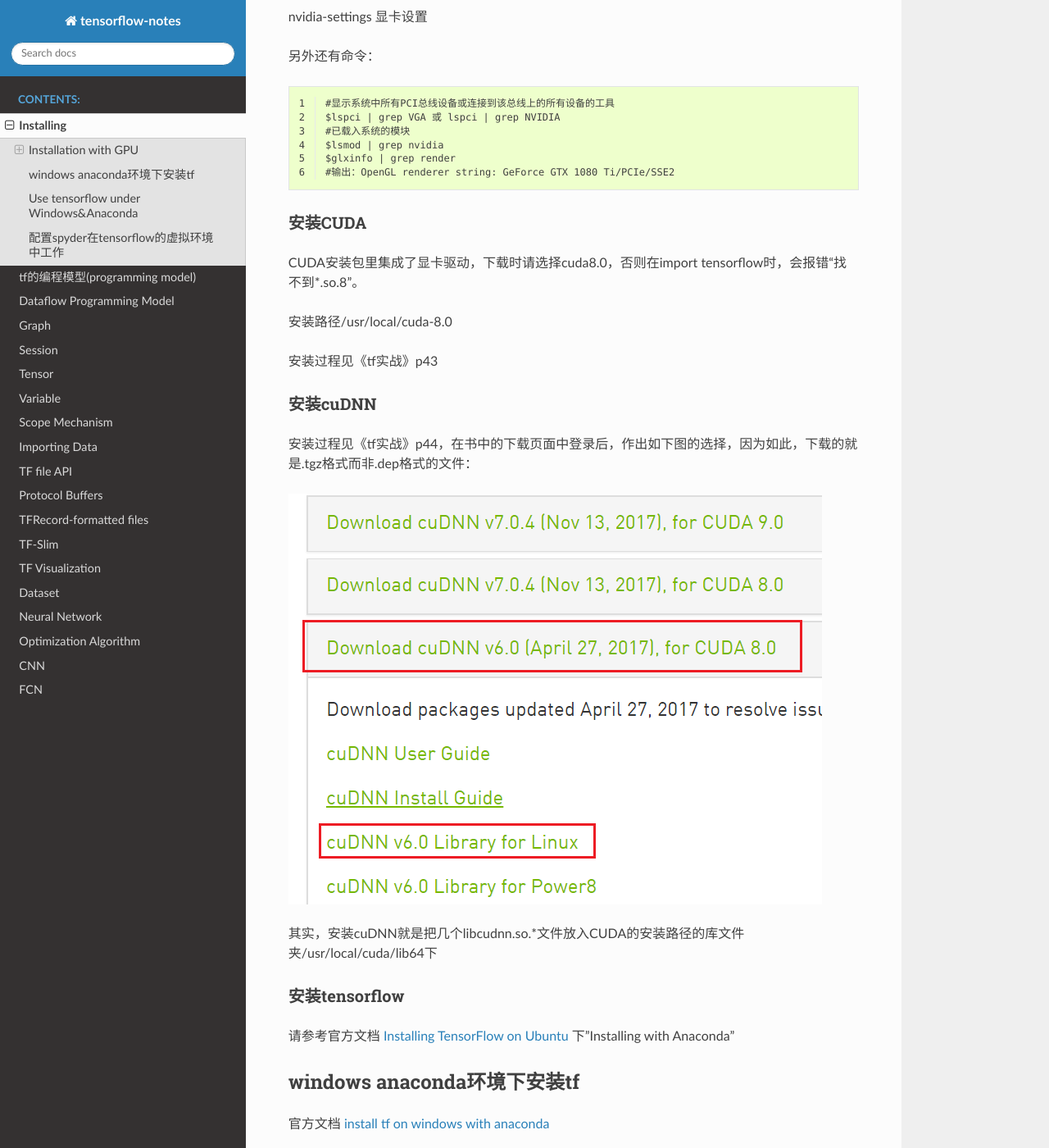
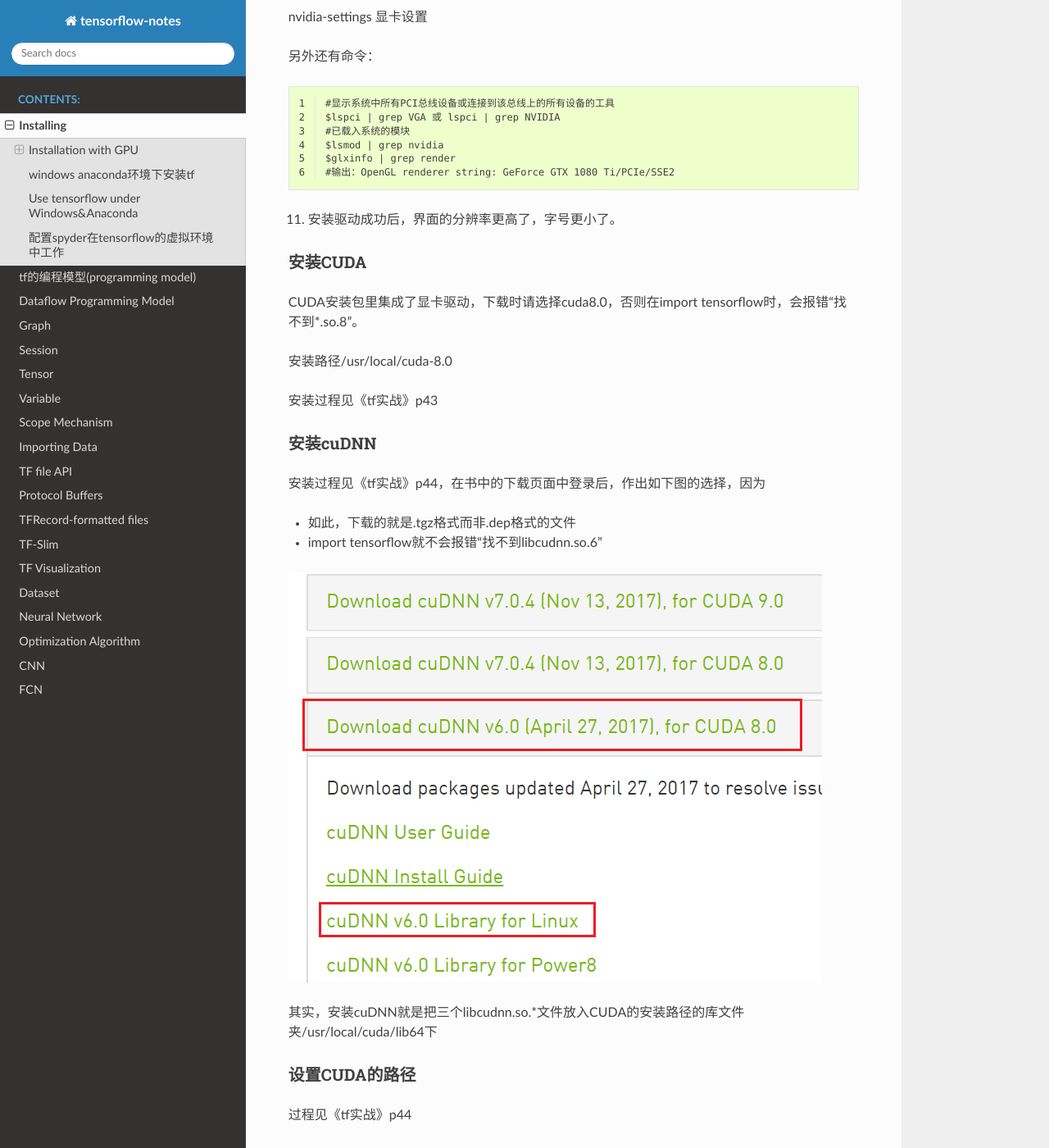
Before and after one commit to yiwenliu/tensorflow-notes, a Sphinx documentation site: the page built from source/installation.rst, in a window 1280 px wide and 1400 px high, scrolled down 2646 px. Shown: the whole window at 82% size. Built offline with Sphinx 7.4.7 and the Read the Docs theme 2.0.0, drawn with Linux system fonts in a browser that asks for light colours; some of the changed text lies outside the part shown.

Commit message:
20180323

```diff
--- a/source/installation.rst
+++ b/source/installation.rst
@@ -29,7 +29,7 @@
 +--------------------+--------------------------------------------------------------------------------------+--------------------------------------------------------------------------------------+
 |                    | direct rendering                                                                     | indirect rendering                                                                   |
 |                    |                                                                                      |                                                                                      |
-|                    | ( all 3D rendering commands are handled by the client application                    | ( all rendering commands are sent to the X server)                                   |
+|                    | ( all 3D rendering commands are handled by the X client application                  | ( all rendering commands are sent to the X server)                                   |
 |                    |                                                                                      |                                                                                      |
 |                    |                                                                                      |                                                                                      |
 |                    | ,so that the X server is free to service requests from other applications.)          |                                                                                      |
@@ -89,9 +89,9 @@
 
   安装Nvidia驱动需要结束x-window服务，据说这一步很重要。
 
+按Ctrl + Alt + F1 进入tty1控制台，输入用户名密码登录，然后键入命令后执行（数字不能用小键盘输入）：
+
 $sudo service lightdm stop
-
-按Ctrl + Alt + F1 进入tty1控制台，输入用户名密码登录，然后键入命令后执行（数字不能用小键盘输入）：
 
 7. 安装驱动
 
@@ -129,6 +129,8 @@
 	$glxinfo | grep render
 	#输出：OpenGL renderer string: GeForce GTX 1080 Ti/PCIe/SSE2
 
+11. 安装驱动成功后，界面的分辨率更高了，字号更小了。
+
 安装CUDA
 ^^^^^^^^^^^
 CUDA安装包里集成了显卡驱动，下载时请选择cuda8.0，否则在import tensorflow时，会报错“找不到*.so.8”。
@@ -139,11 +141,18 @@
 
 安装cuDNN
 ^^^^^^^^^^
-安装过程见《tf实战》p44，在书中的下载页面中登录后，作出如下图的选择，因为如此，下载的就是.tgz格式而非.dep格式的文件：
+安装过程见《tf实战》p44，在书中的下载页面中登录后，作出如下图的选择，因为
+
+- 如此，下载的就是.tgz格式而非.dep格式的文件
+- import tensorflow就不会报错“找不到libcudnn.so.6”
 
 .. image:: img/cudnn-1.png
 
-其实，安装cuDNN就是把几个libcudnn.so.*文件放入CUDA的安装路径的库文件夹/usr/local/cuda/lib64下
+其实，安装cuDNN就是把三个libcudnn.so.*文件放入CUDA的安装路径的库文件夹/usr/local/cuda/lib64下
+
+设置CUDA的路径
+^^^^^^^^^^^^^^^
+过程见《tf实战》p44
 
 安装tensorflow
 ^^^^^^^^^^^^^^^^
```
